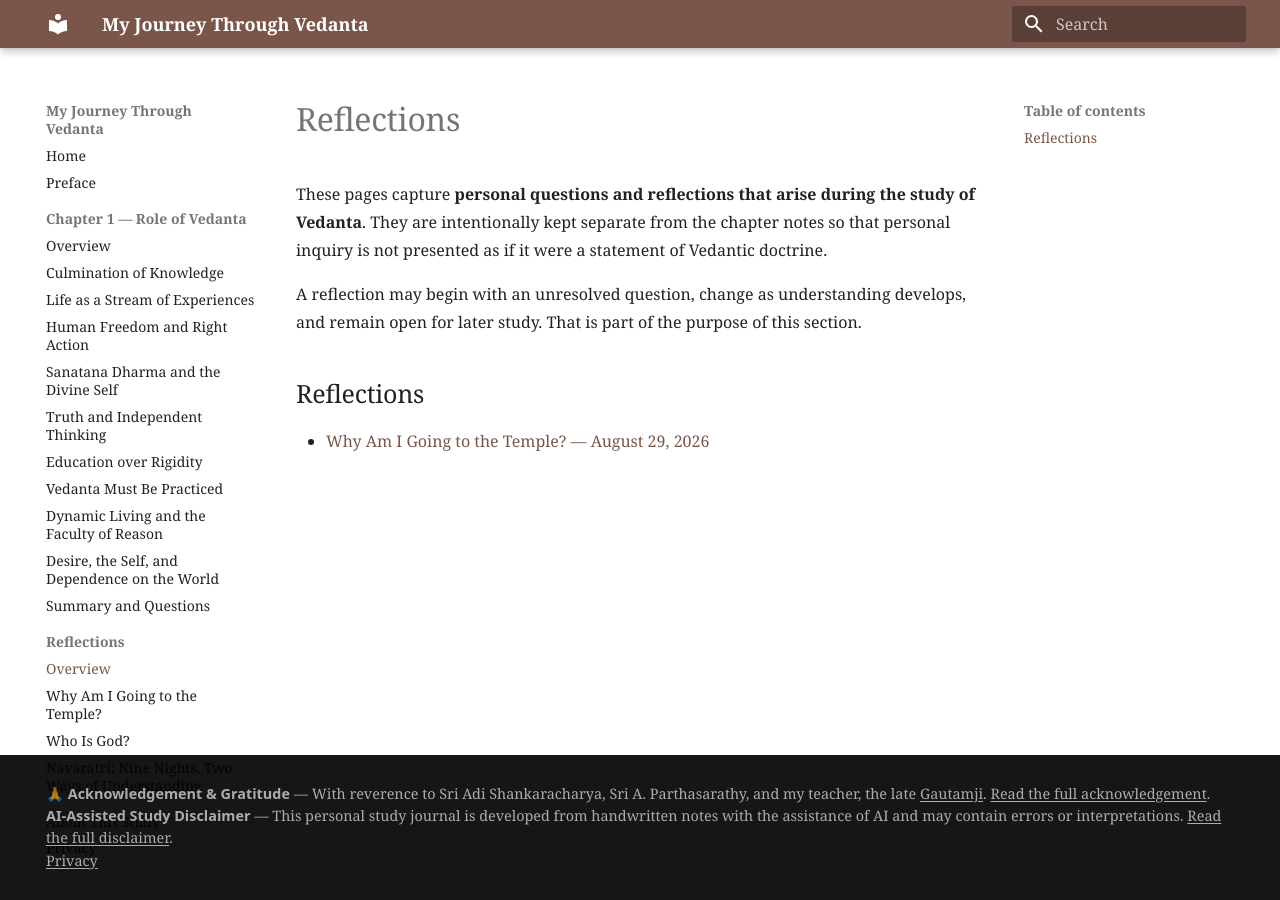
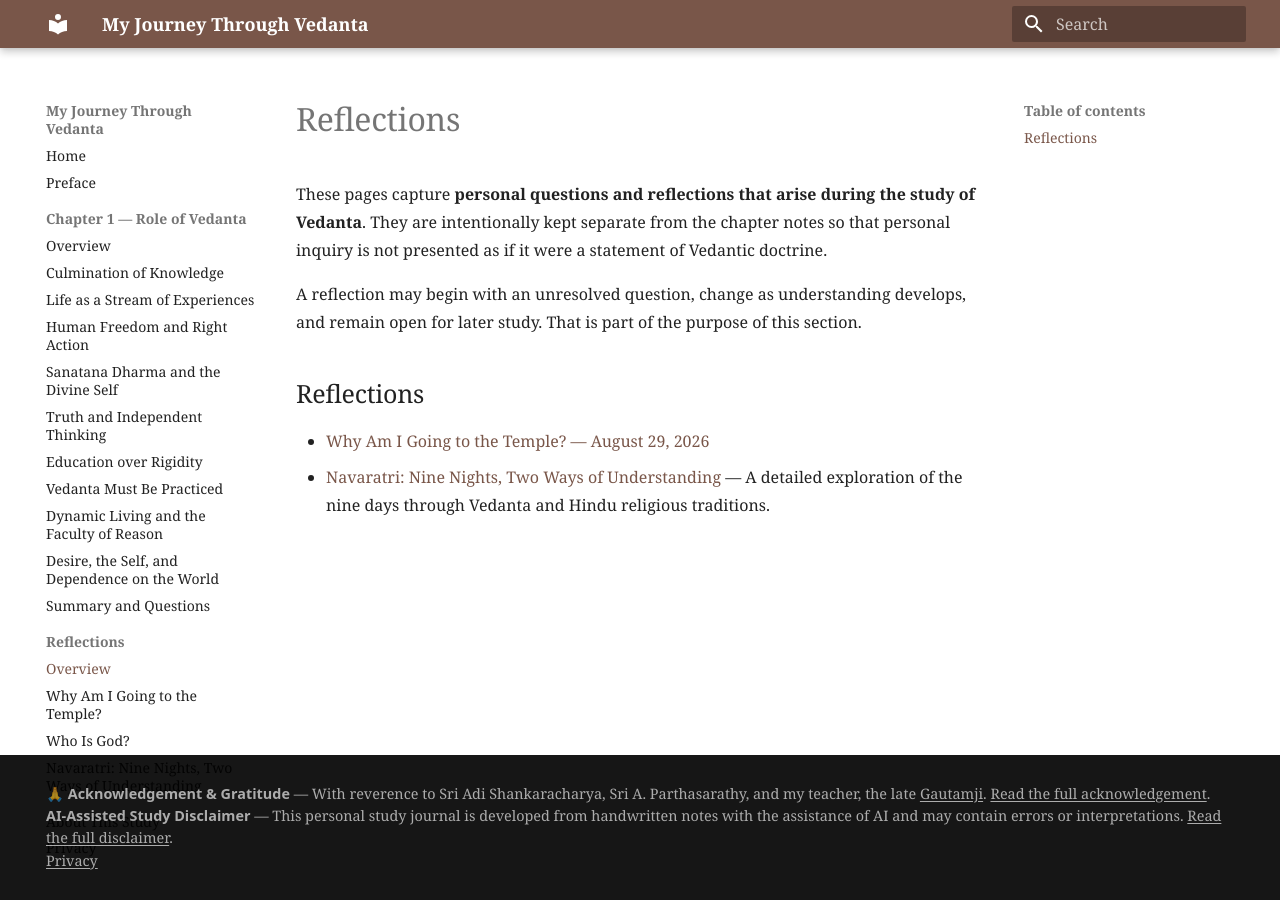
Before and after one commit to pavanturlapati/my-journey-through-vedanta, an MkDocs documentation site: the page built from docs/reflections/index.md, in a window 1280 px wide. Built offline with MkDocs 1.6.1 and Material for MkDocs 9.7.7, drawn with Linux system fonts in a browser that asks for light colours.

Commit message:
Link Navaratri article from reflections index

```diff
--- a/docs/reflections/index.md
+++ b/docs/reflections/index.md
@@ -7,3 +7,4 @@ A reflection may begin with an unresolved question, change as understanding deve
 ## Reflections
 
 - [Why Am I Going to the Temple? — August 29, 2026](2026-08-29-why-am-i-going-to-temple.md)
+- [Navaratri: Nine Nights, Two Ways of Understanding](navaratri-nine-nights-vedanta-and-tradition.md) — A detailed exploration of the nine days through Vedanta and Hindu religious traditions.
```
